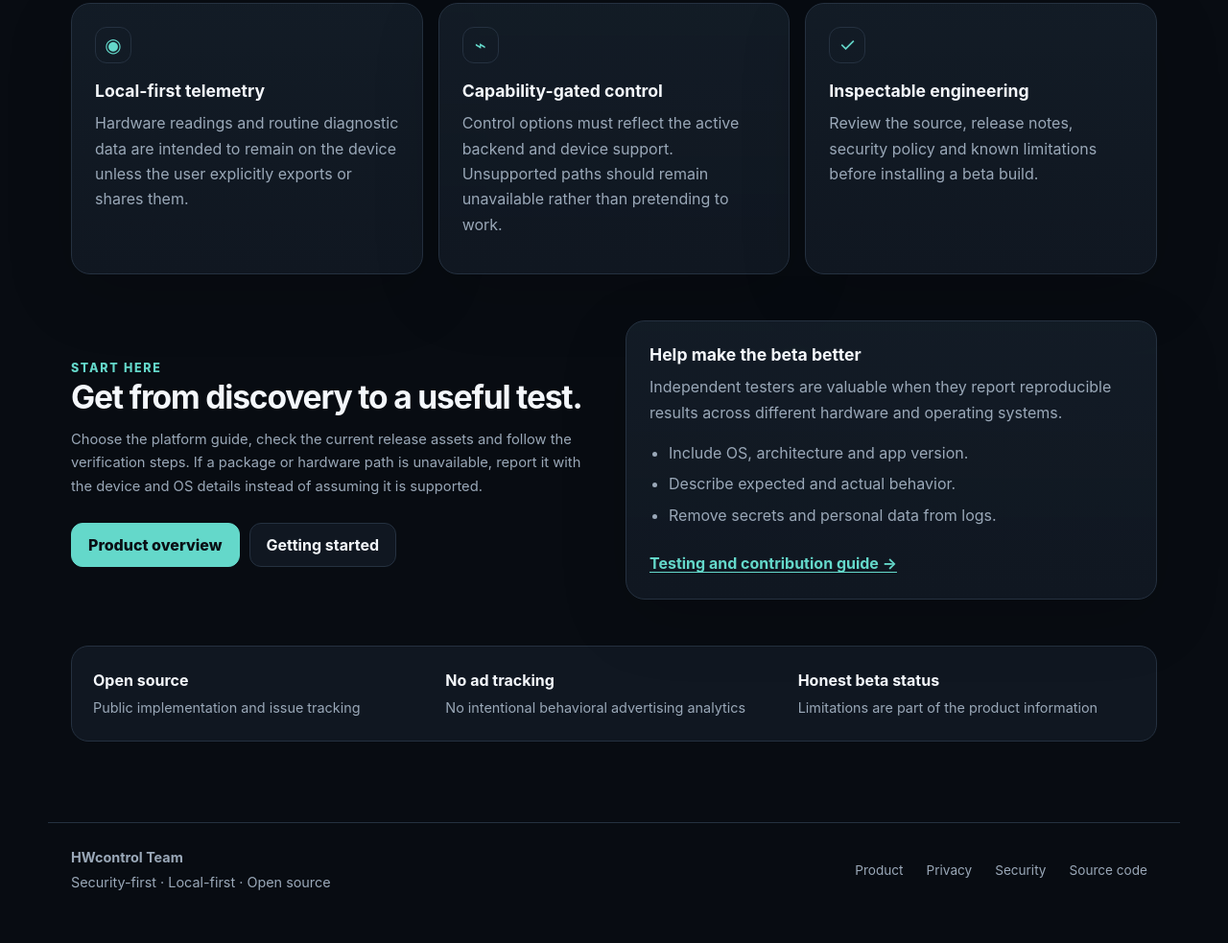
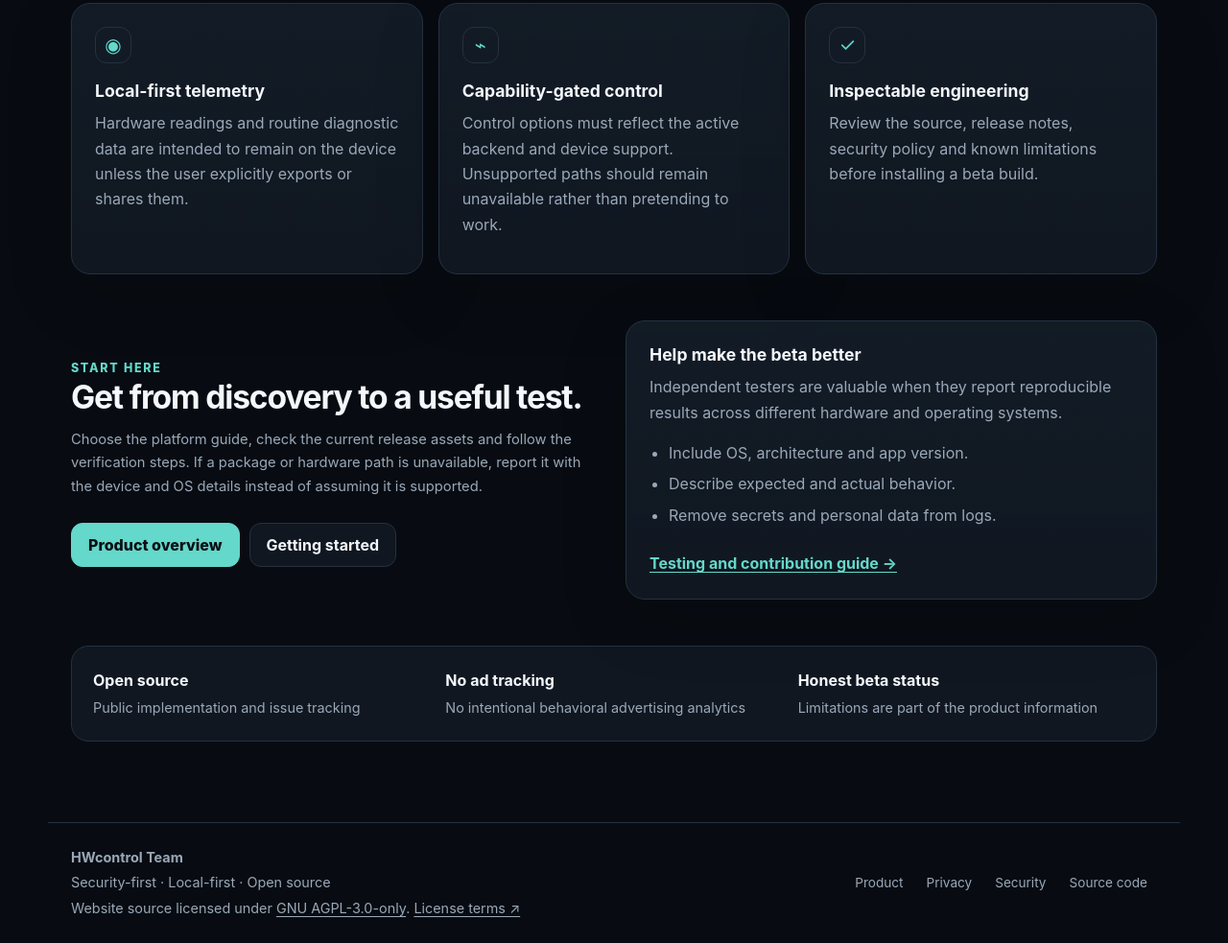
Before and after one commit to lordkeremello45/HWcontrol-Team.github.io, an Astro site: page / in a window 1280 px wide. Shown: the part 1098-2081 px from the top of the page at 96% size. Before the commit the page ends 2054 px from the top, so only its background shows below. Built offline with nearby package versions, Linux system fonts and the light colour scheme; Astro itself is replaced by a stand-in of ours.

Commit message:
docs(site): expose AGPL-3.0-only license in footer

```diff
--- a/src/layouts/BaseLayout.astro
+++ b/src/layouts/BaseLayout.astro
@@ -79,6 +79,7 @@ const structuredData = {
       <div>
         <strong>HWcontrol Team</strong>
         <p>Security-first · Local-first · Open source</p>
+        <p>Website source licensed under <a href="https://github.com/lordkeremello45/HWcontrol-Team.github.io/blob/main/LICENSE" target="_blank" rel="noopener noreferrer">GNU AGPL-3.0-only</a>. <a href="https://www.gnu.org/licenses/agpl-3.0.html" target="_blank" rel="noopener noreferrer">License terms ↗</a></p>
       </div>
       <nav aria-label="Footer navigation">
         <a href={`${base}product/`}>Product</a>
```
